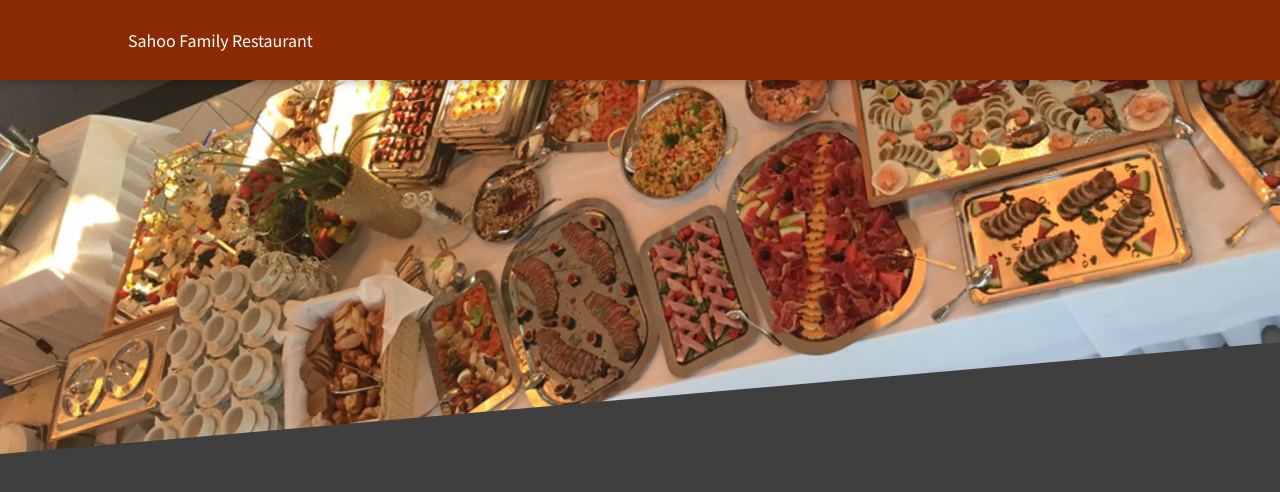
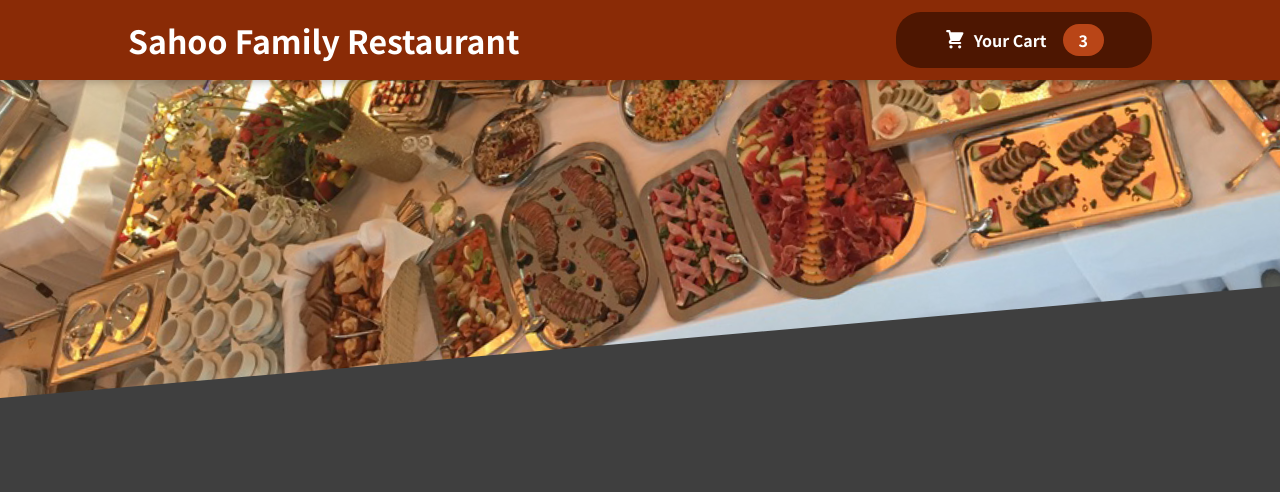
Before and after one commit to Bibhuprasad740/Restaurant-Landing-Page, a React (Create React App) app: page / in a window 1280 px wide. Shown: the top 492 px of the page. Built offline with nearby package versions, Linux system fonts and the light colour scheme.

Commit message:
status 1: header complete

```diff
--- a/src/components/Layout/Header.js
+++ b/src/components/Layout/Header.js
@@ -7,8 +7,10 @@ import HeaderCartButton from "./HeaderCartButton";
 const Header = (props) => {
   return (
     <Fragment>
-      <header className={classes.header}>Sahoo Family Restaurant</header>
-      <HeaderCartButton />
+      <header className={classes.header}>
+        <h1>Sahoo Family Restaurant</h1>
+        <HeaderCartButton />
+      </header>
       <div className={classes["main-image"]}>
         <img src={mealsImage} alt="Table of food!" />
       </div>
```
